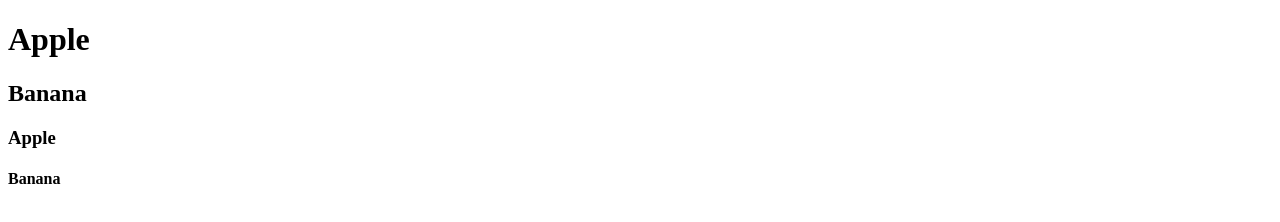
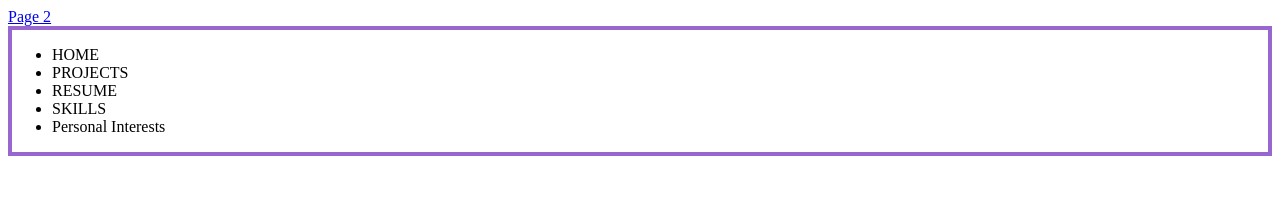
Before and after one commit to kciam001/kciam001.github.io, a plain HTML site: page index.html in a window 1280 px wide. Drawn offline with Linux system fonts and the light colour scheme.

Commit message:
Organized a bit

```diff
--- a/index.html
+++ b/index.html
@@ -4,22 +4,27 @@
 <head>
 	<title>
 		Hacknight HTML Workshop
+
 	</title>
+		<link rel="stylesheet" type="text/css" href="main.css"/>
 </head>
 
 <body>
-	<h1>
-		Apple
-	</h1>
-	<h2>
-		Banana
-	</h2>
-	<h3>
-		Apple
-	</h3>
-	<h4>
-		Banana
-	</h4>
+	<div>
+
+		<a href = "page2/index.html"> Page 2 </a>
+
+	</div>
+
+	<div class = "myMenu">
+	<ul>
+		<li>HOME</li>
+		<li>PROJECTS</li>
+		<li>RESUME</li>
+		<li>SKILLS</li>
+		<li>Personal Interests</li>
+	</ul>
+	</div>
 </body>
 
 </html>
--- /dev/null
+++ b/main.css
@@ -0,0 +1,6 @@
+/* html-color-codes.info */
+.myMenu{
+	border: 4px solid #9766CF;
+
+
+}
```
Also changed, not shown: page2/index.html (added, +3 -0 lines).
